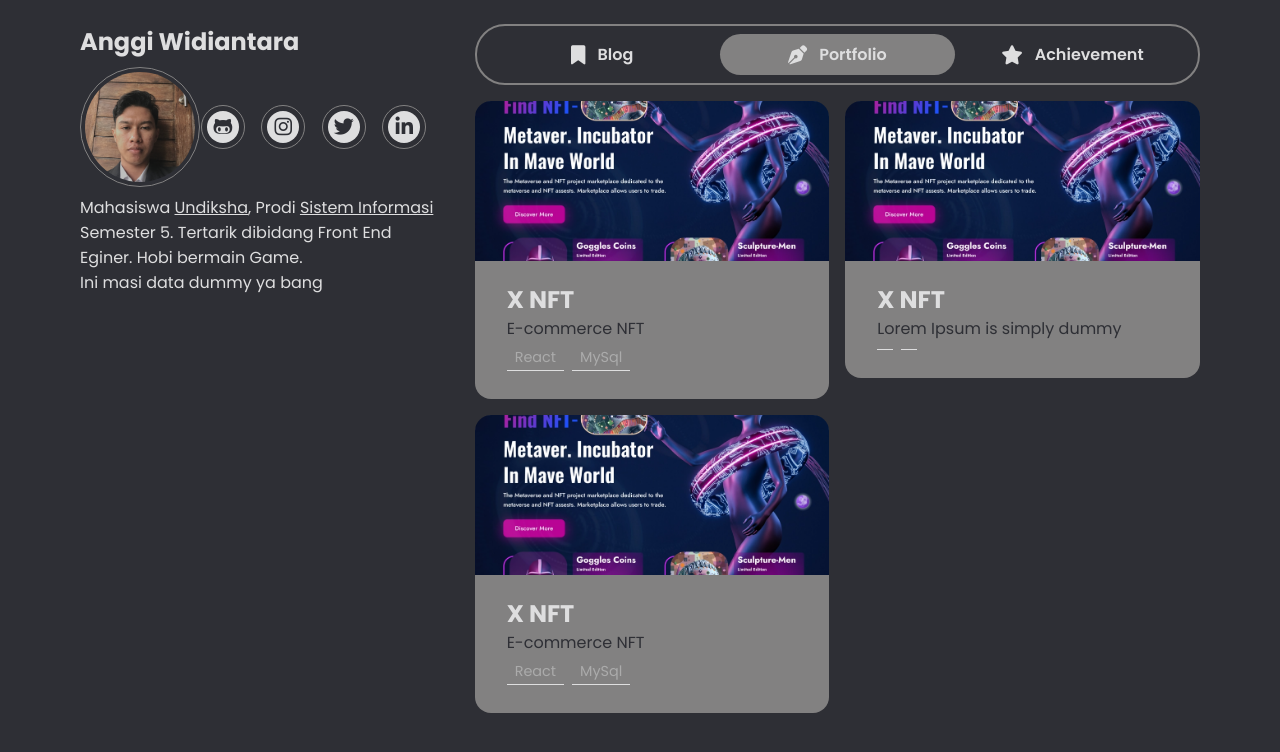
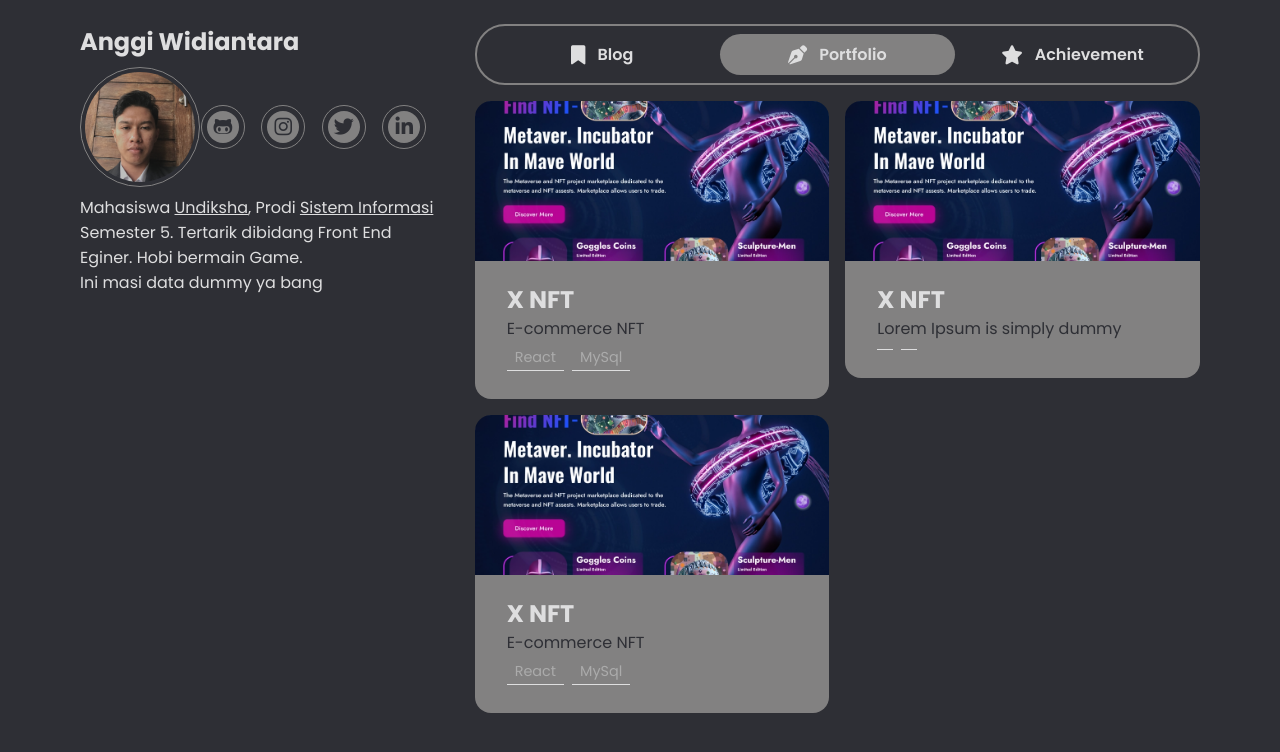
Before and after one commit to anggiwdntr29/anggiwdntr29.github.io, a React (Create React App) app: page /Portfolio in a window 1280 px wide. Shown: the top 752 px of the page. Built offline with nearby package versions, Linux system fonts and the light colour scheme.

Commit message:
edit icon sosmed

```diff
--- a/src/App.css
+++ b/src/App.css
@@ -101,7 +101,7 @@ body {
   width: 32px;
   height: 32px;
   border-radius: 50%;
-  background-color: var(--TextColor);
+  background-color: var(--PrimaryColor);
 }
 
 .Deskripsi {
```
